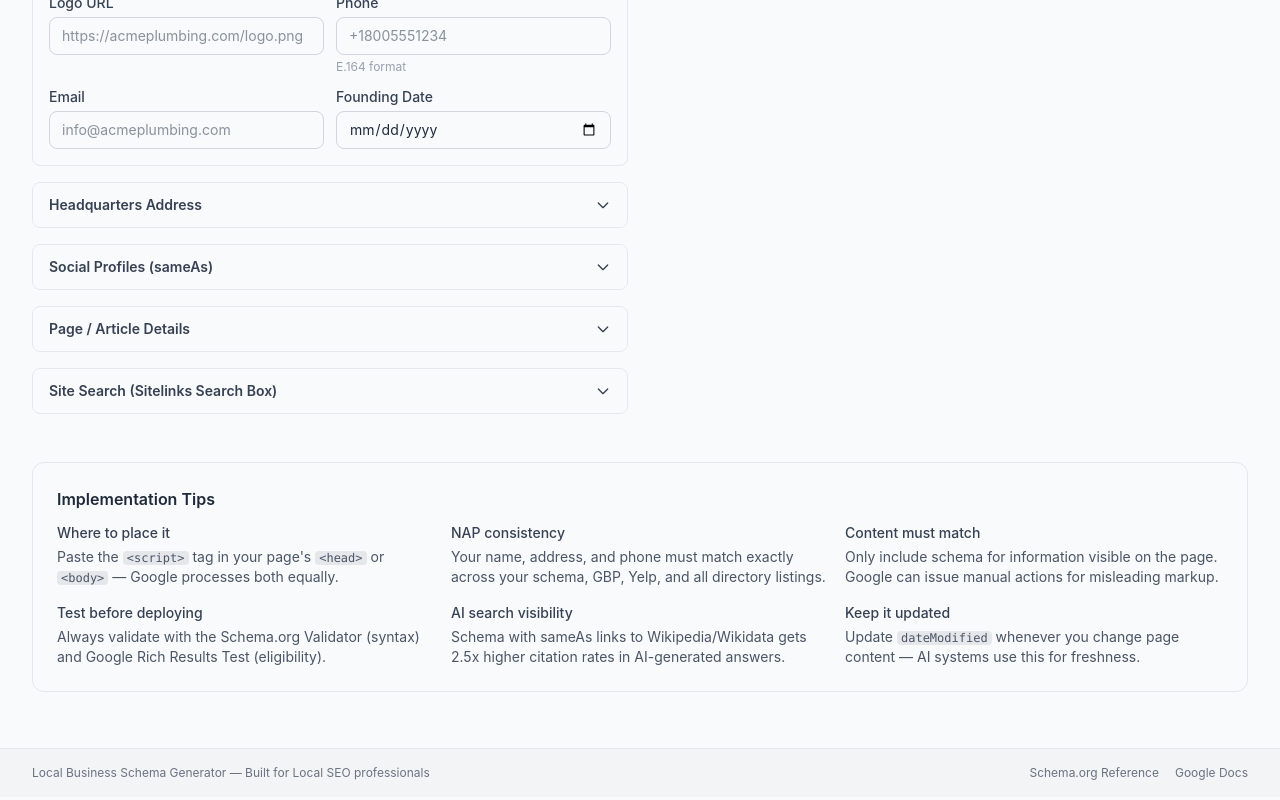
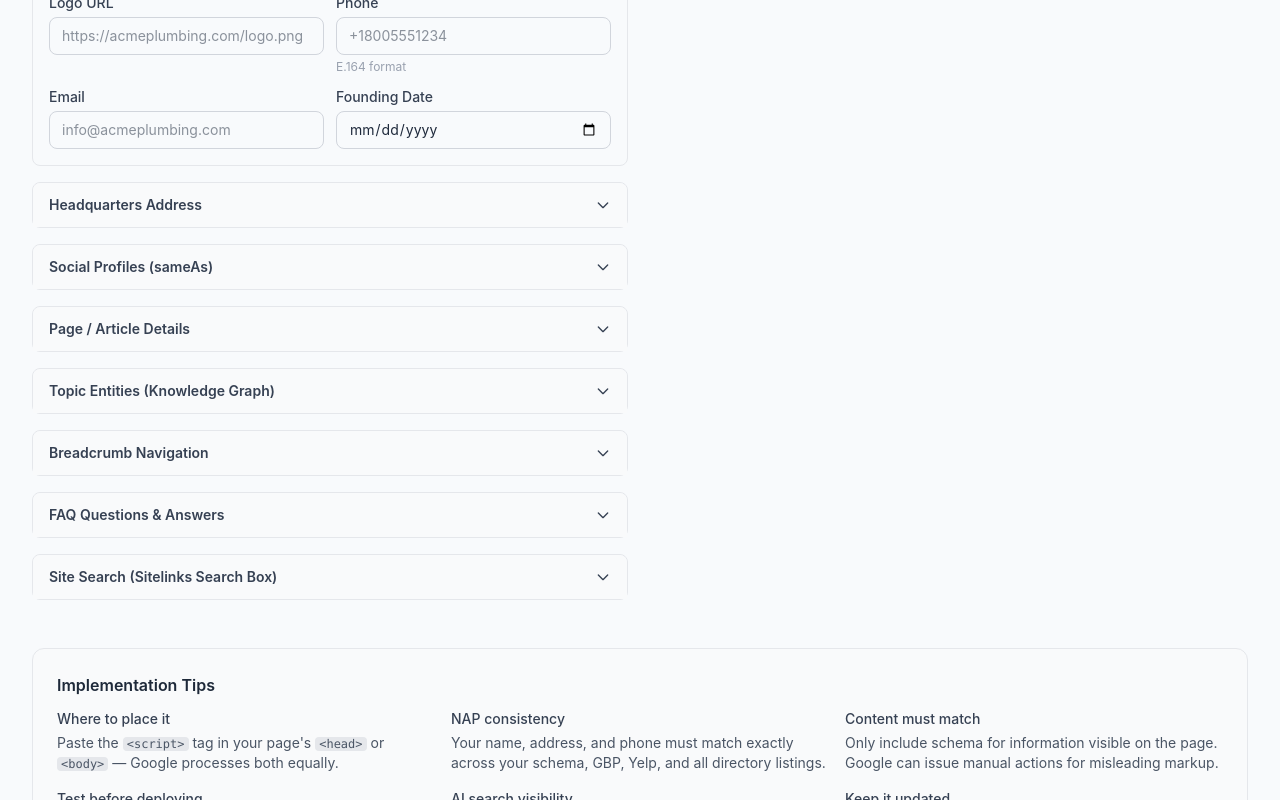
Before and after one commit to jalaura/schema-generator-local, a React (Vite) app: page / in a window 1280 px wide. Shown: the part 833-1633 px from the top of the page. Built offline with nearby package versions, Linux system fonts and the light colour scheme.

Commit message:
Refactor SchemaForm component for better structure

```diff
--- a/src/components/SchemaForm.jsx
+++ b/src/components/SchemaForm.jsx
@@ -40,11 +40,11 @@ function TextArea({ label, name, value, onChange, placeholder, hint, rows = 2 })
 function Section({ title, children, defaultOpen = true }) {
   const [open, setOpen] = useState(defaultOpen);
   return (
-    <div className="border border-gray-200 rounded-lg overflow-hidden">
+    <div className="border border-gray-200 rounded-lg overflow-visible">
       <button
         type="button"
         onClick={() => setOpen(!open)}
-        className="w-full flex items-center justify-between px-4 py-3 bg-gray-50 text-sm font-semibold text-gray-700 hover:bg-gray-100 transition-colors"
+        className="w-full flex items-center justify-between px-4 py-3 bg-gray-50 text-sm font-semibold text-gray-700 hover:bg-gray-100 transition-colors rounded-t-lg"
       >
         {title}
         <svg className={`w-4 h-4 transition-transform ${open ? 'rotate-180' : ''}`} fill="none" viewBox="0 0 24 24" stroke="currentColor">
@@ -118,8 +118,10 @@ export default function SchemaForm({ data, onChange, template }) {
   const showMultiLocation = tmpl.multiLocation;
   const showService = tmpl.requiresService;
   const showBlog = tmpl.id === 'blog';
-  const showFaq = tmpl.id === 'faq';
   const showOrgOnly = tmpl.id === 'org-only';
+  // FAQ and Breadcrumb are available on ALL page types
+  const showFaq = true;
+  const showBreadcrumb = true;
 
   return (
     <div className="space-y-4">
@@ -335,25 +337,50 @@ export default function SchemaForm({ data, onChange, template }) {
         </Section>
       )}
 
-      {/* Topic Entities (for blog/faq) */}
-      {(showBlog || showFaq) && (
-        <Section title="Topic Entities (Knowledge Graph)" defaultOpen={false}>
-          <Field label="Topic 1 Name" name="topic1Name" value={data.topic1Name} onChange={set} placeholder="Roof Replacement" half />
-          <Field label="Topic 1 Wikipedia" name="topic1Wiki" value={data.topic1Wiki} onChange={set} placeholder="https://en.wikipedia.org/wiki/Roofing" half />
-          {showBlog && (
+      {/* Topic Entities */}
+      <Section title="Topic Entities (Knowledge Graph)" defaultOpen={false}>
+        <Field label="Topic 1 Name" name="topic1Name" value={data.topic1Name} onChange={set} placeholder="Roof Replacement" half />
+        <Field label="Topic 1 Wikipedia" name="topic1Wiki" value={data.topic1Wiki} onChange={set} placeholder="https://en.wikipedia.org/wiki/Roofing" half />
+        <Field label="Topic 2 Name" name="topic2Name" value={data.topic2Name} onChange={set} placeholder="Solar Panel" half />
+        <Field label="Topic 2 Wikipedia" name="topic2Wiki" value={data.topic2Wiki} onChange={set} placeholder="https://en.wikipedia.org/wiki/Solar_panel" half />
+      </Section>
+
+      {/* Breadcrumb — available on all page types */}
+      {showBreadcrumb && (
+        <Section title="Breadcrumb Navigation" defaultOpen={false}>
+          <div className="sm:col-span-2">
+            <p className="text-xs text-gray-500 mb-3">Define the breadcrumb trail for this page. The generator will auto-build a default breadcrumb based on the page type, but you can customize it here.</p>
+            <div className="flex items-center gap-2 mb-2">
+              <label className="flex items-center gap-2 text-sm text-gray-700 cursor-pointer">
+                <input
+                  type="checkbox"
+                  checked={data.enableBreadcrumb !== false}
+                  onChange={e => set('enableBreadcrumb', e.target.checked)}
+                  className="text-brand-600 focus:ring-brand-500 rounded"
+                />
+                Include BreadcrumbList in schema
+              </label>
+            </div>
+          </div>
+          {data.enableBreadcrumb !== false && (
             <>
-              <Field label="Topic 2 Name" name="topic2Name" value={data.topic2Name} onChange={set} placeholder="Solar Panel" half />
-              <Field label="Topic 2 Wikipedia" name="topic2Wiki" value={data.topic2Wiki} onChange={set} placeholder="https://en.wikipedia.org/wiki/Solar_panel" half />
+              <Field label="Breadcrumb Level 1 Name" name="breadcrumb1Name" value={data.breadcrumb1Name} onChange={set} placeholder="Home" half />
+              <Field label="Breadcrumb Level 1 URL" name="breadcrumb1Url" value={data.breadcrumb1Url} onChange={set} placeholder="https://acmeplumbing.com/" half />
+              <Field label="Breadcrumb Level 2 Name" name="breadcrumb2Name" value={data.breadcrumb2Name} onChange={set} placeholder="Services" half />
+              <Field label="Breadcrumb Level 2 URL" name="breadcrumb2Url" value={data.breadcrumb2Url} onChange={set} placeholder="https://acmeplumbing.com/services/" half />
+              <Field label="Breadcrumb Level 3 Name" name="breadcrumb3Name" value={data.breadcrumb3Name} onChange={set} placeholder="Roof Repair" half />
+              <Field label="Breadcrumb Level 3 URL" name="breadcrumb3Url" value={data.breadcrumb3Url} onChange={set} placeholder="https://acmeplumbing.com/services/roof-repair/" half />
+              <Field label="Breadcrumb Level 4 (Current Page)" name="breadcrumb4Name" value={data.breadcrumb4Name} onChange={set} placeholder="Nashville TN" hint="Last item — no URL needed (current page)" />
             </>
           )}
         </Section>
       )}
 
-      {/* FAQ Section */}
+      {/* FAQ Section — available on all page types */}
       {showFaq && (
-        <Section title="FAQ Questions & Answers" defaultOpen={true}>
+        <Section title="FAQ Questions & Answers" defaultOpen={tmpl.id === 'faq'}>
           <div className="sm:col-span-2 space-y-3">
-            <p className="text-xs text-gray-500">Note: FAQ rich results are now limited to government and health sites, but FAQ schema still helps AI search engines extract your content.</p>
+            <p className="text-xs text-gray-500">Add FAQ questions to any page type. FAQ schema helps AI search engines extract your content and can generate rich results for eligible sites.</p>
             {(data.faqs || []).map((faq, i) => (
               <div key={i} className="border border-gray-200 rounded-lg p-3 bg-gray-50/50">
                 <div className="flex justify-between items-center mb-2">
@@ -385,8 +412,8 @@ export default function SchemaForm({ data, onChange, template }) {
         </Section>
       )}
 
-      {/* FAQ Section Name */}
-      {showFaq && (
+      {/* FAQ Page Settings — only for dedicated FAQ template */}
+      {tmpl.id === 'faq' && (
         <Section title="FAQ Page Settings" defaultOpen={false}>
           <Field label="FAQ Section Name" name="faqSectionName" value={data.faqSectionName} onChange={set} placeholder="FAQ" half />
           <Field label="FAQ Section Slug" name="faqSectionSlug" value={data.faqSectionSlug} onChange={set} placeholder="faq" half />
```
